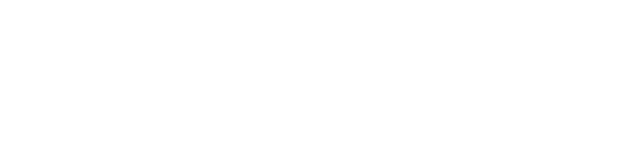
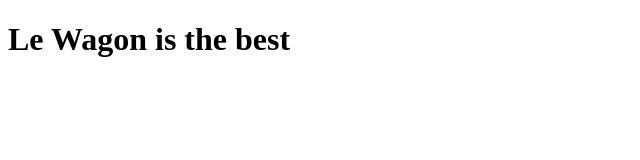
Before and after one commit to AdamTomczyk/test, a plain HTML site: page index.html in a window 1280 px wide. Shown: the whole page, without its empty margins (0-640 px from the left). Drawn offline with Linux system fonts and the light colour scheme.

Commit message:
added the truth 👾

```diff
--- a/index.html
+++ b/index.html
@@ -7,6 +7,6 @@
   <title>Document</title>
 </head>
 <body>
-
+    <h1>Le Wagon is the best</h1>
 </body>
 </html>
```
